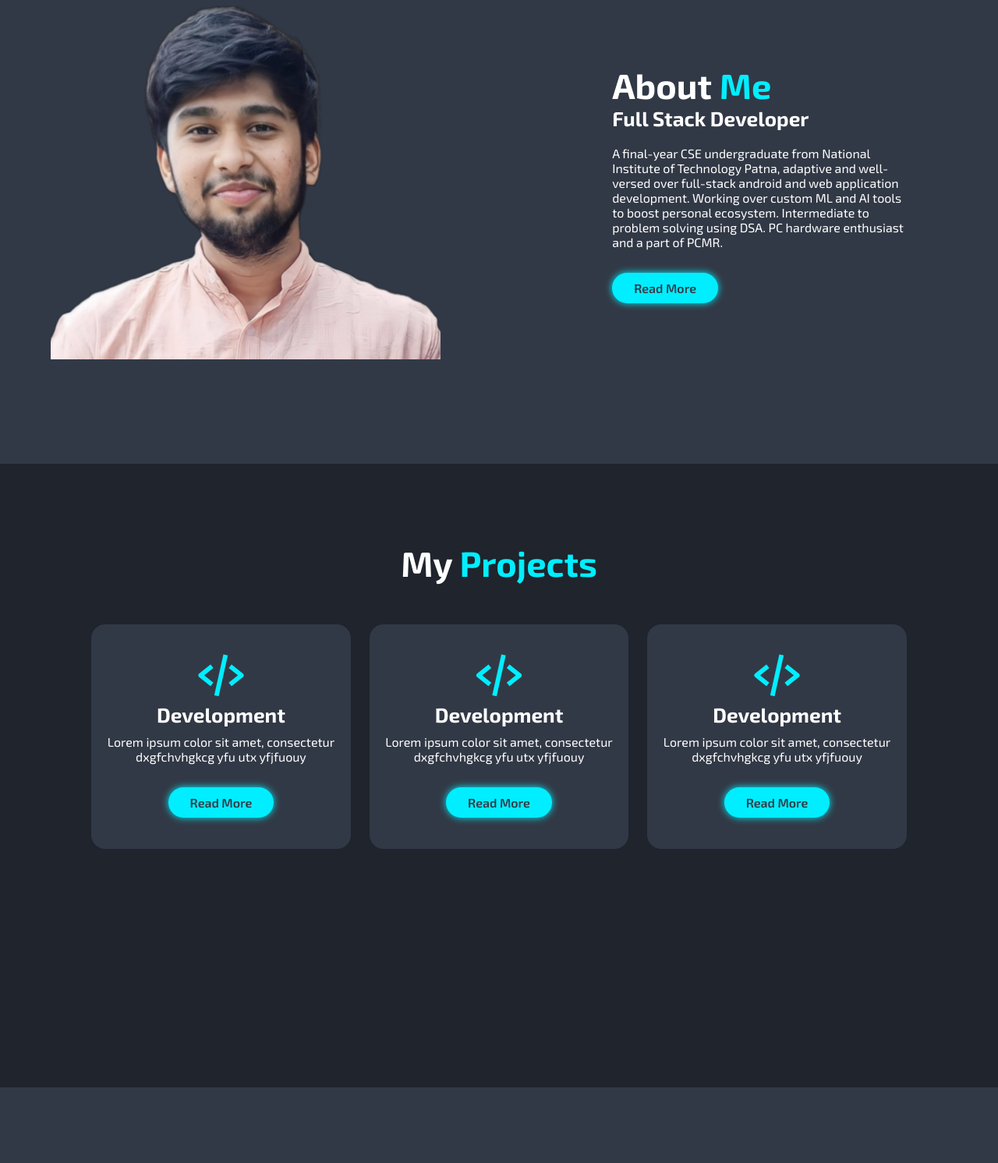
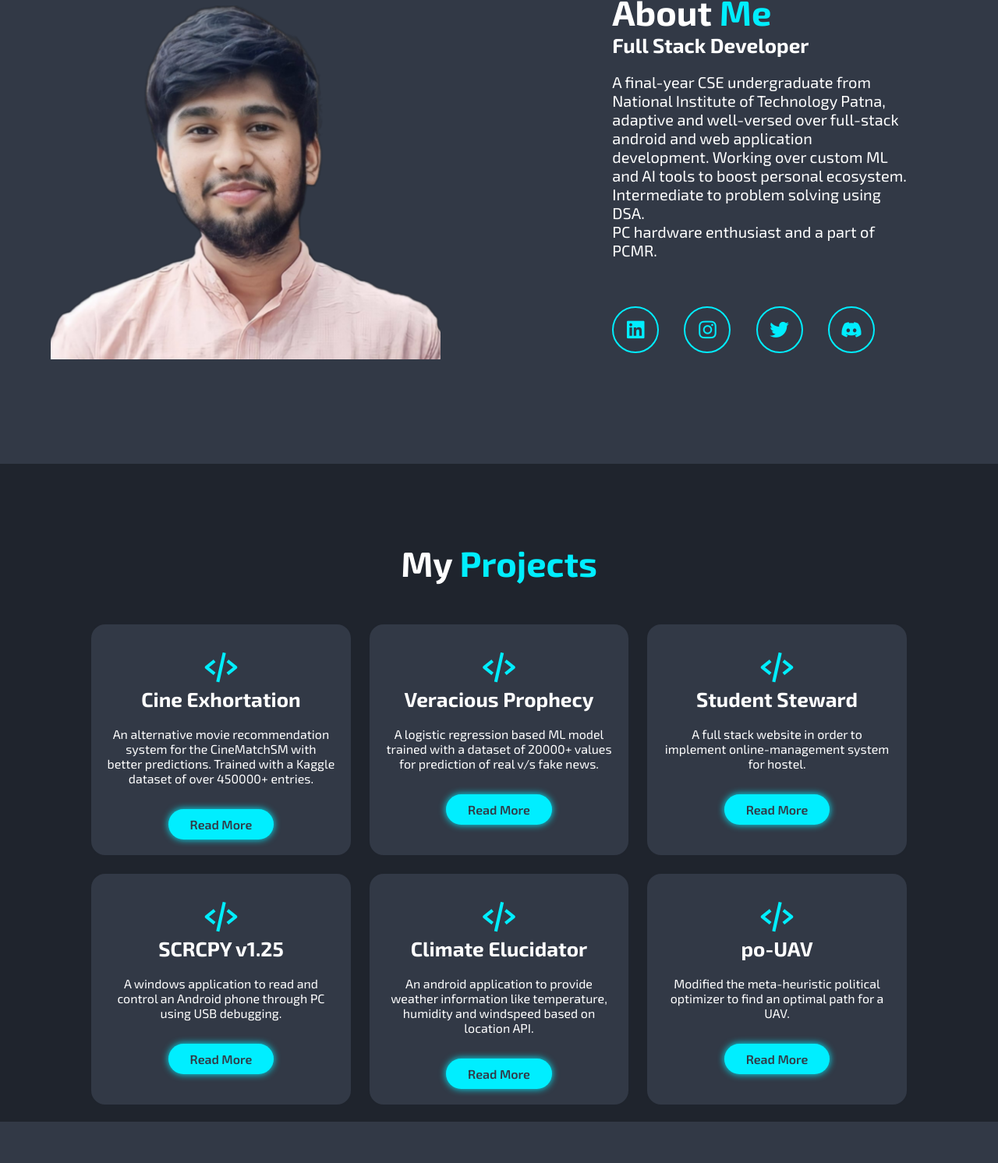
Before and after one commit to rahulb813/personal-portfolio, a plain HTML site: page index.html in a window 1280 px wide. Shown: the part 1005-2497 px from the top of the page at 78% size. Drawn offline with nearby package versions, Linux system fonts and the light colour scheme.

Commit message:
reformatted gaps and added projects

```diff
--- a/index.html
+++ b/index.html
@@ -31,12 +31,20 @@
                 <h3>And, I'm a <span>Full Stack Developer</span></h3>
                 <p>I develop full stack android and web applications.</p>
                 <div class="social-media">
-                    <a href=""><i class="bx bxl-linkedin-square"></i></a>
-                    <a href=""><i class="bx bxl-instagram"></i></a>
-                    <a href=""><i class="bx bxl-twitter"></i></a>
-                    <a href=""><i class="bx bxl-discord-alt"></i></a>
+                    <a href="https://www.linkedin.com/in/rahulb813"
+                        ><i class="bx bxl-linkedin-square"></i
+                    ></a>
+                    <a href="https://www.instagram.com/rahulb813"
+                        ><i class="bx bxl-instagram"></i
+                    ></a>
+                    <a href="https://www.twitter.com/rahulb813"
+                        ><i class="bx bxl-twitter"></i
+                    ></a>
+                    <a href="https://www.discordapp.com/1095926024065253447"
+                        ><i class="bx bxl-discord-alt"></i
+                    ></a>
                 </div>
-                <a href="" class="btn">Download Resume</a>
+                <a href="./resume.pdf" class="btn" download>Download Resume</a>
             </div>
             <div class="me-img">
                 <img src="./me.png" alt="" />
@@ -55,10 +63,23 @@
                     Technology Patna, adaptive and well-versed over full-stack
                     android and web application development. Working over custom
                     ML and AI tools to boost personal ecosystem. Intermediate to
-                    problem solving using DSA. PC hardware enthusiast and a part
-                    of PCMR.
+                    problem solving using DSA. <br />PC hardware enthusiast and
+                    a part of PCMR.
                 </p>
-                <a href="" class="btn">Read More</a>
+                <div class="social-media">
+                    <a href="https://www.linkedin.com/in/rahulb813"
+                        ><i class="bx bxl-linkedin-square"></i
+                    ></a>
+                    <a href="https://www.instagram.com/rahulb813"
+                        ><i class="bx bxl-instagram"></i
+                    ></a>
+                    <a href="https://www.twitter.com/rahulb813"
+                        ><i class="bx bxl-twitter"></i
+                    ></a>
+                    <a href="https://www.discordapp.com/1095926024065253447"
+                        ><i class="bx bxl-discord-alt"></i
+                    ></a>
+                </div>
             </div>
         </section>
 
@@ -67,30 +88,60 @@
             <div class="projects-container">
                 <div class="projects-box">
                     <i class="bx bx-code-alt"></i>
-                    <h3>Development</h3>
+                    <h3>Cine Exhortation</h3>
                     <p>
-                        Lorem ipsum color sit amet, consectetur dxgfchvhgkcg yfu
-                        utx yfjfuouy
+                        An alternative movie recommendation system for the
+                        CineMatchSM with better predictions. Trained with a
+                        Kaggle dataset of over 450000+ entries.
                     </p>
-                    <a href="#" class="btn">Read More</a>
+                    <a href="https://www.github.com/rahulb813/mvscr" target="_blank" rel="noopener" class="btn">Read More</a>
                 </div>
                 <div class="projects-box">
                     <i class="bx bx-code-alt"></i>
-                    <h3>Development</h3>
+                    <h3>Veracious Prophecy</h3>
                     <p>
-                        Lorem ipsum color sit amet, consectetur dxgfchvhgkcg yfu
-                        utx yfjfuouy
+                        A logistic regression based ML model trained with a
+                        dataset of 20000+ values for prediction of real v/s fake
+                        news.
                     </p>
-                    <a href="#" class="btn">Read More</a>
+                    <a href="https://www.github.com/rahulb813/veracious-prophecy" target="_blank" rel="noopener" class="btn">Read More</a>
                 </div>
                 <div class="projects-box">
                     <i class="bx bx-code-alt"></i>
-                    <h3>Development</h3>
+                    <h3>Student Steward</h3>
                     <p>
-                        Lorem ipsum color sit amet, consectetur dxgfchvhgkcg yfu
-                        utx yfjfuouy
+                        A full stack website in order to implement
+                        online-management system for hostel.
                     </p>
-                    <a href="#" class="btn">Read More</a>
+                    <a href="https://www.github.com/rahulb813/student-steward" target="_blank" rel="noopener" class="btn">Read More</a>
+                </div>
+                <div class="projects-box">
+                    <i class="bx bx-code-alt"></i>
+                    <h3>SCRCPY v1.25</h3>
+                    <p>
+                        A windows application to read and control an Android
+                        phone through PC using USB debugging.
+                    </p>
+                    <a href="https://www.github.com/rahulb813/scrcpy" target="_blank" rel="noopener" class="btn">Read More</a>
+                </div>
+                <div class="projects-box">
+                    <i class="bx bx-code-alt"></i>
+                    <h3>Climate Elucidator</h3>
+                    <p>
+                        An android application to provide weather information
+                        like temperature, humidity and windspeed based on
+                        location API.
+                    </p>
+                    <a href="https://www.github.com/rahulb813/climate-elucidator" target="_blank" rel="noopener" class="btn">Read More</a>
+                </div>
+                <div class="projects-box">
+                    <i class="bx bx-code-alt"></i>
+                    <h3>po-UAV</h3>
+                    <p>
+                        Modified the meta-heuristic political optimizer to find
+                        an optimal path for a UAV.
+                    </p>
+                    <a href="https://www.github.com/rahulb813/po-uav" target="_blank" rel="noopener" class="btn">Read More</a>
                 </div>
             </div>
         </section>
@@ -155,7 +206,7 @@
                             mauris. Fusce nec tellus sed augue semper porta.
                             Mauris massa. Vestibulum lacinia arcu eget nulla.
                         </p>
-                        <a href=""><i class='bx bx-link-external'></i></a>
+                        <a href=""><i class="bx bx-link-external"></i></a>
                     </div>
                 </div>
                 <div class="achievements-box">
@@ -170,7 +221,7 @@
                             mauris. Fusce nec tellus sed augue semper porta.
                             Mauris massa. Vestibulum lacinia arcu eget nulla.
                         </p>
-                        <a href=""><i class='bx bx-link-external'></i></a>
+                        <a href=""><i class="bx bx-link-external"></i></a>
                     </div>
                 </div>
                 <div class="achievements-box">
@@ -185,11 +236,14 @@
                             mauris. Fusce nec tellus sed augue semper porta.
                             Mauris massa. Vestibulum lacinia arcu eget nulla.
                         </p>
-                        <a href=""><i class='bx bx-link-external'></i></a>
+                        <a href=""><i class="bx bx-link-external"></i></a>
                     </div>
                 </div>
+            </div>
+        </section>
 
-            </div>
+        <section class="contact" id="contact">
+            <h2 class="heading">Contact <span>Me!</span></h2>
         </section>
 
         <script src="script.js"></script>
--- a/style.css
+++ b/style.css
@@ -85,10 +85,13 @@ section img {
     line-height: 1.3;
 }
 .home-content p {
-    font-size: 1.6rem;
+    font-size: 2rem;
 }
 span{
     color: var(--main-color);
+}
+.social-media{
+    margin-left: -15px;
 }
 .social-media a {
     color: var(--main-color);
@@ -96,11 +99,11 @@ span{
     justify-content: center;
     background: transparent;
     align-items: center;
-    width: 4rem;
-    height: 4rem;
+    width: 6rem;
+    height: 6rem;
     border: 0.2rem solid var(--main-color);
     border-radius: 50%;
-    font-size: 2rem;
+    font-size: 3rem;
     margin: 3rem 1.5rem;
     transition: .2s ease;
 }
@@ -149,17 +152,20 @@ span{
     font-size: 2.6rem;
 }
 .about-content p{
-    font-size: 1.6rem;
+    line-height: 3vh;
+    font-size: 2rem;
     margin: 2rem 0 3rem;
 }
 .projects h2{
     margin-bottom: 5rem;
 }
+
 .projects-container{
-    display: flex;
+    display: grid;
     justify-content: center;
     align-items: center;
     flex-wrap: wrap;
+    grid-template-columns: repeat(3, 1fr);
     gap:2rem;
 }
 .projects-container .projects-box{
@@ -167,12 +173,16 @@ span{
     background: var(--second-bg-color);
     padding: 3rem 2rem 4rem;
     border-radius: 2rem;
+    height: 300px;
     text-align: center;
     border: .2rem solid var(--bg-color);
     transition: 0.2s ease;
 }
+.projects-box .projects-container a{
+    position: static;
+}
 .projects-box i{
-    font-size: 7rem;
+    font-size: 5rem;
     color: var(--main-color);
 }
 .projects-box h3{
@@ -181,7 +191,7 @@ span{
 .projects-box p{
     font-size: 1.6rem;
     margin: 1rem 0 3rem;
-
+    margin-top: 20px;
 }
 .projects-container .projects-box:hover{
     border-color: var(--main-color);
@@ -217,7 +227,7 @@ span{
     left: 0;
     width: 100%;
     height: 100%;
-    background: linear-gradient(rgba(0,0,0,0),var(--main-color));
+    background: linear-gradient(rgba(0,0,0,0),rgba(0, 238, 255, 0.65));
     display: flex;
     justify-content: center;
     align-items: center;
```
Also changed, not shown: 1 other file.
